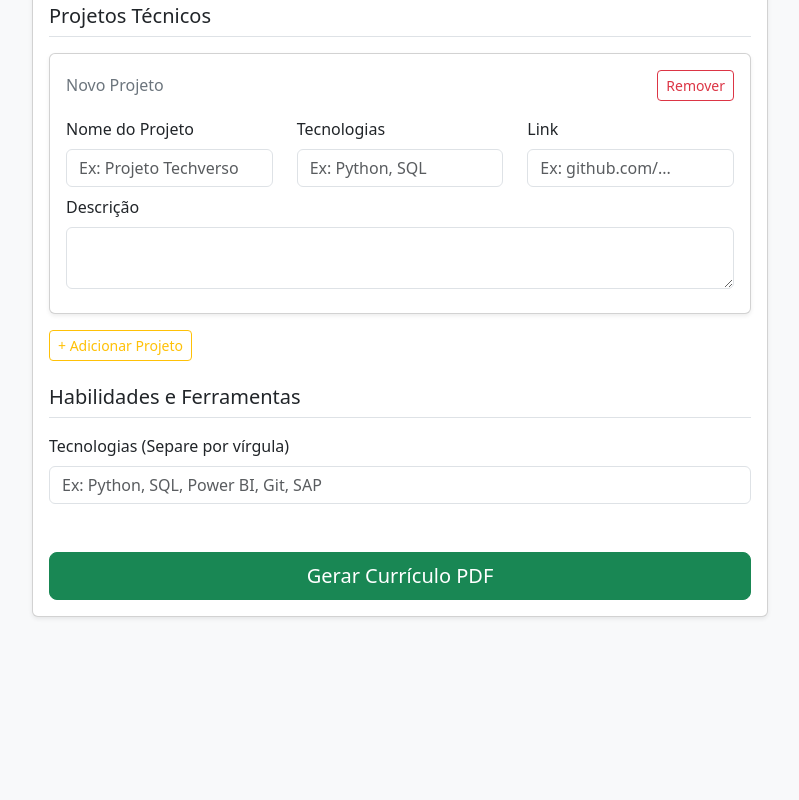
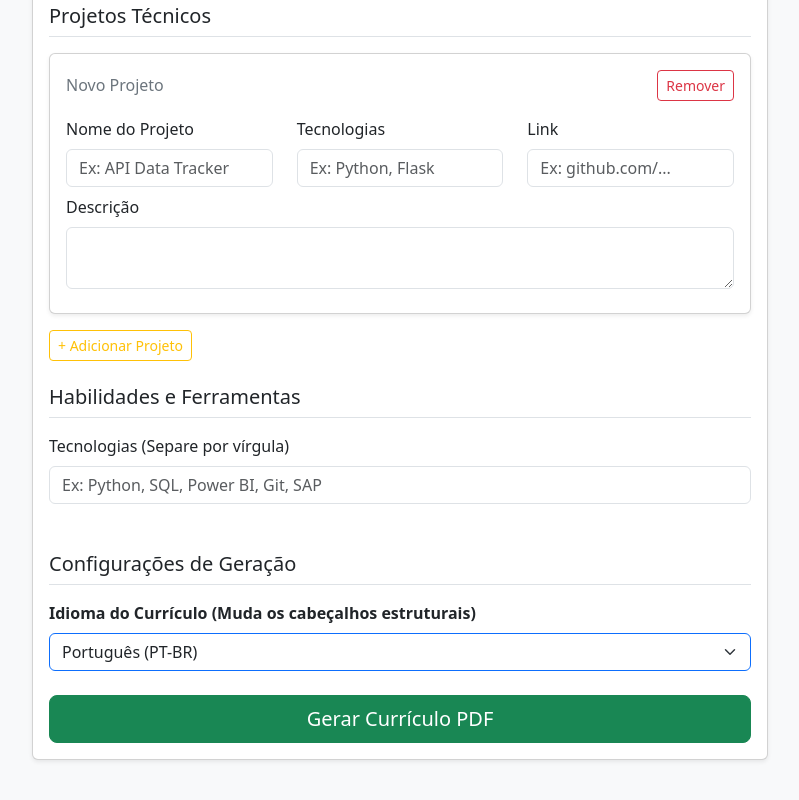
Before and after one commit to alexnascimento1980/CareerOS, a plain HTML site: page index.html in a window 1280 px wide. Shown: the part 1429-2229 px from the top of the page, without its empty margins (240-1039 px from the left). Before the commit the page ends 2094 px from the top, so only its background shows below. Drawn offline with nearby package versions, Linux system fonts and the light colour scheme.

Commit message:
feat: adicionar configurações de idioma para geração de PDF

```diff
--- a/index.html
+++ b/index.html
@@ -167,7 +167,26 @@
                   />
                 </div>
 
-                <div class="d-grid gap-2 mt-5">
+                <h5 class="border-bottom pb-2 mt-5 mb-3">
+                  Configurações de Geração
+                </h5>
+                <div class="row mb-4">
+                  <div class="col-md-12">
+                    <label for="idioma_escolhido" class="form-label fw-bold"
+                      >Idioma do Currículo (Muda os cabeçalhos
+                      estruturais)</label
+                    >
+                    <select
+                      class="form-select border-primary"
+                      id="idioma_escolhido"
+                    >
+                      <option value="pt" selected>Português (PT-BR)</option>
+                      <option value="en">Inglês (EN)</option>
+                    </select>
+                  </div>
+                </div>
+
+                <div class="d-grid gap-2">
                   <button
                     type="submit"
                     class="btn btn-success btn-lg"
--- a/script.js
+++ b/script.js
@@ -103,8 +103,8 @@ function adicionarProjeto() {
                     <button type="button" class="btn btn-outline-danger btn-sm" onclick="removerElemento('proj-${projCount}')">Remover</button>
                 </div>
                 <div class="row mb-2">
-                    <div class="col-md-4"><label class="form-label">Nome do Projeto</label><input type="text" class="form-control proj-name" placeholder="Ex: Projeto Techverso" required></div>
-                    <div class="col-md-4"><label class="form-label">Tecnologias</label><input type="text" class="form-control proj-tech" placeholder="Ex: Python, SQL" required></div>
+                    <div class="col-md-4"><label class="form-label">Nome do Projeto</label><input type="text" class="form-control proj-name" placeholder="Ex: API Data Tracker" required></div>
+                    <div class="col-md-4"><label class="form-label">Tecnologias</label><input type="text" class="form-control proj-tech" placeholder="Ex: Python, Flask" required></div>
                     <div class="col-md-4"><label class="form-label">Link</label><input type="text" class="form-control proj-link" placeholder="Ex: github.com/..." required></div>
                 </div>
                 <div class="mb-2">
@@ -153,6 +153,9 @@ document
     btnGerar.textContent = "Gerando PDF...";
     btnGerar.disabled = true;
 
+    // Captura o idioma selecionado
+    const idiomaSelecionado = document.getElementById("idioma_escolhido").value;
+
     const summaryText = document.getElementById("summary").value;
     const skillsArray = document
       .getElementById("skills")
@@ -161,7 +164,7 @@ document
       .filter((s) => s);
 
     const payload = {
-      lang: "pt",
+      lang: idiomaSelecionado, // Injeta o idioma dinamicamente
       basics: {
         name: document.getElementById("name").value,
         label_pt: document.getElementById("label_pt").value,
@@ -197,7 +200,8 @@ document
       const a = document.createElement("a");
       a.style.display = "none";
       a.href = url;
-      a.download = "meu_curriculo.pdf";
+      // O nome do arquivo baixado agora reflete o idioma selecionado
+      a.download = `meu_curriculo_${idiomaSelecionado}.pdf`;
       document.body.appendChild(a);
       a.click();
       window.URL.revokeObjectURL(url);
```
